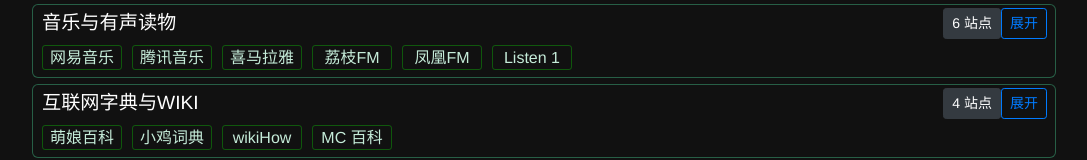
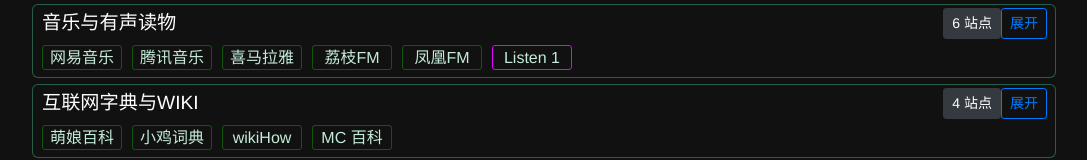
Before and after one commit to conglinyizhi/NavigationCenter, a Vue app: page / in a window 1280 px wide. Shown: the part 914-1074 px from the top of the page, without its empty margins (96-1183 px from the left). Built offline with nearby package versions, Linux system fonts and the light colour scheme.

Commit message:
新增 闪动边框

```diff
--- a/src/components/navigation.vue
+++ b/src/components/navigation.vue
@@ -6,6 +6,7 @@
       </div>
       <span class="android">Android</span>
       <span class="ios">IOS</span>
+      <span class="all">Android &amp; IOS</span>
     </div>
   </div>
   <div
@@ -40,7 +41,7 @@
           v-text="site.title"
           :title="site.alt || site.title"
           target="_blank"
-          :class="[site.only_android?'android':'']"
+          :class="[site.only_android?'android':'',site.all?'all':'']"
           v-if="!site.close"
         />
         <span
@@ -167,7 +168,11 @@ let siteData = [
       { title: "喜马拉雅", url: "https://www.ximalaya.com" },
       { title: "荔枝FM", url: "https://lizhi.fm" },
       { title: "凤凰FM", url: "https://diantai.ifeng.com" },
-      { title: "Listen 1", url: "https://listen1.github.io/listen1" ,all:true},
+      {
+        title: "Listen 1",
+        url: "https://listen1.github.io/listen1",
+        all: true,
+      },
     ],
   },
   {
@@ -344,4 +349,19 @@ export default {
   @color: rgb(226, 153, 18);
   .tipFather();
 }
+
+.all {
+  .linkCardTips();
+  animation: flashLinkCard 2s infinite;
+}
+
+@keyframes flashLinkCard {
+  0%,
+  to {
+    border-color: rgb(57, 4, 100);
+  }
+  50% {
+    border-color: rgb(225, 0, 255);
+  }
+}
 </style>
```
